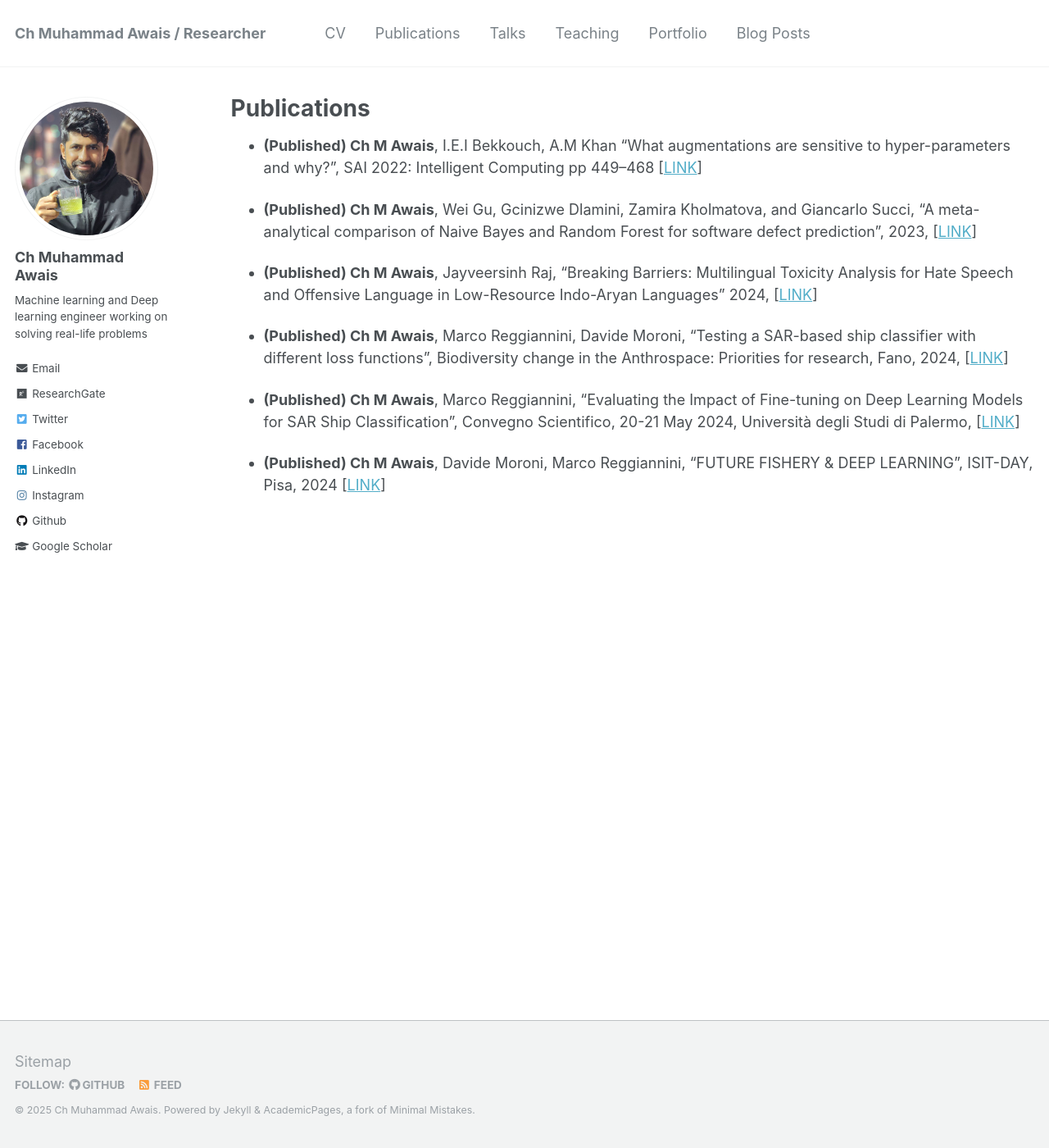
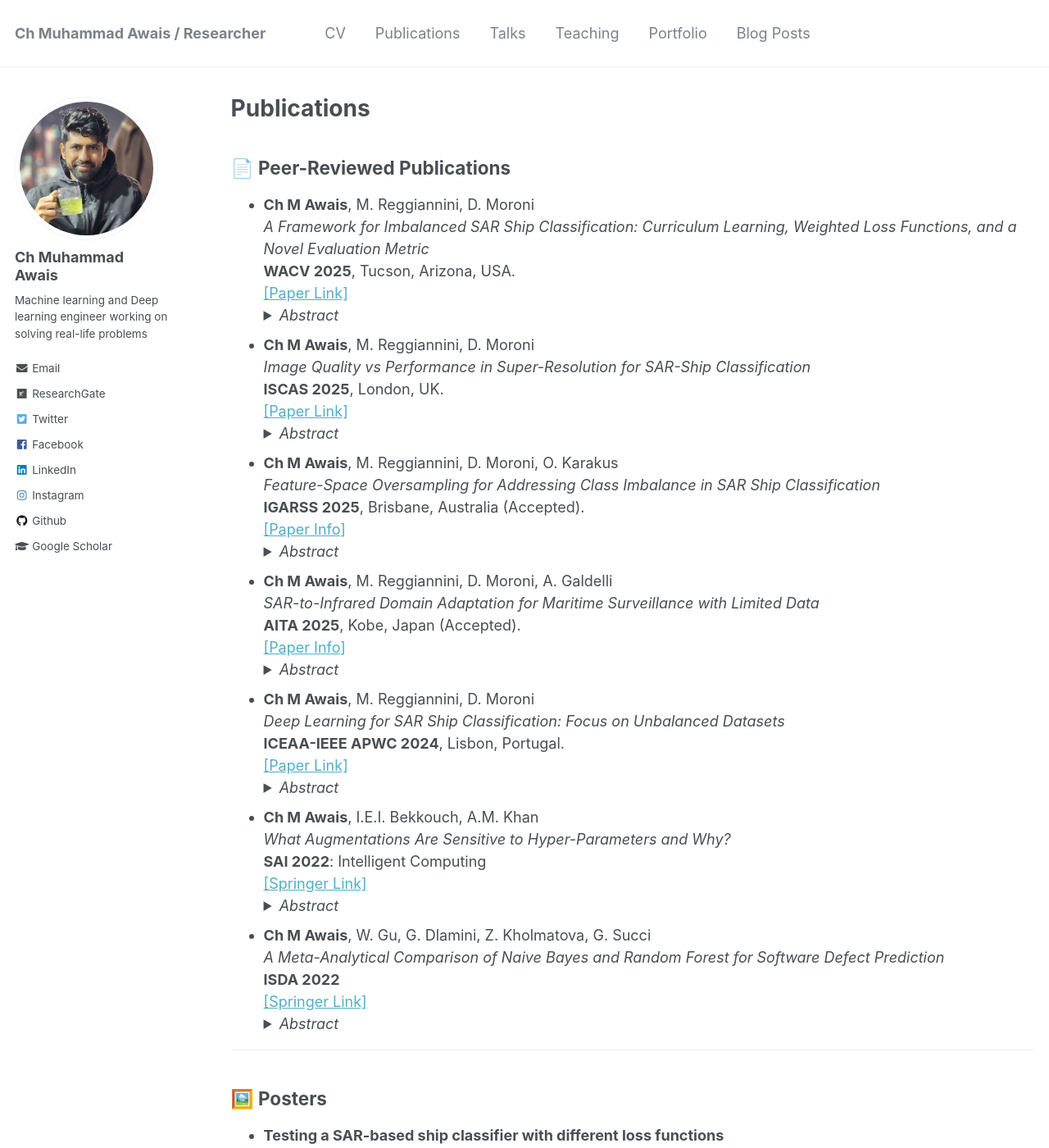
Before and after one commit to cm-awais/cm-awais.github.io, a Jekyll site: the page built from _pages/publications.md, in a window 1280 px wide and 1400 px high. Shown: the whole window at 82% size. Built offline with Jekyll 4.4.1, drawn with Linux system fonts in a browser that asks for light colours; some of the changed text lies outside the part shown.

Commit message:
Update publications.md

```diff
--- a/_pages/publications.md
+++ b/_pages/publications.md
@@ -8,14 +8,133 @@ author_profile: true
 {% if author.googlescholar %}
   You can also find my articles on <u><a href="{{author.googlescholar}}">my Google Scholar profile</a>.</u>
 {% endif %}
-- **(Published) Ch M Awais**, I.E.I Bekkouch, A.M Khan "What augmentations are sensitive to hyper-parameters and why?", SAI 2022: Intelligent Computing pp 449–468 \[[LINK](https://link.springer.com/chapter/10.1007/978-3-031-10461-9_31)\]
 
-- **(Published) Ch M Awais**, Wei Gu, Gcinizwe Dlamini, Zamira Kholmatova, and Giancarlo Succi, "A meta-analytical comparison of Naive Bayes and Random Forest for software defect prediction", 2023, \[[LINK](https://link.springer.com/chapter/10.1007/978-3-031-35501-1_14)\]
+## 📄 Peer-Reviewed Publications
 
-- **(Published) Ch M Awais**, Jayveersinh Raj, "Breaking Barriers: Multilingual Toxicity Analysis for Hate Speech and Offensive Language in Low-Resource Indo-Aryan Languages" 2024, \[[LINK](https://www.researchgate.net/publication/379660432_Breaking_Barriers_Multilingual_Toxicity_Analysis_for_Hate_Speech_and_Offensive_Language_in_Low-Resource_Indo-Aryan_Languages)\]
+<ul>
 
-- **(Published) Ch M Awais**, Marco Reggiannini, Davide Moroni, "Testing a SAR-based ship classifier with different loss functions", Biodiversity change in the Anthrospace: Priorities for research, Fano, 2024, \[[LINK](https://www.researchgate.net/publication/381708810_Testing_a_SAR-based_ship_classifier_with_different_loss_functions)\]
+  <li>
+    <!-- <img src="/assets/images/wacv2025_thumb.png" alt="WACV 2025" width="120"> -->
+    <strong>Ch M Awais</strong>, M. Reggiannini, D. Moroni<br>
+    <em>A Framework for Imbalanced SAR Ship Classification: Curriculum Learning, Weighted Loss Functions, and a Novel Evaluation Metric</em><br>
+    <strong>WACV 2025</strong>, Tucson, Arizona, USA.
+    <br><a href="https://openaccess.thecvf.com/content/WACV2025W/MaCVi/html/Awais_A_Framework_for_Imbalanced_SAR_Ship_Classification_Curriculum_Learning_Weighted_WACVW_2025_paper.html" target="_blank">[Paper Link]</a>
+    <details>
+      <summary><em>Abstract</em></summary>
+      <small>Introduces a curriculum learning framework, weighted losses, and a novel evaluation metric to improve SAR ship classification on imbalanced datasets.</small>
+    </details>
+  </li>
 
-- **(Published) Ch M Awais**, Marco Reggiannini, "Evaluating the Impact of Fine-tuning on Deep Learning Models for SAR Ship Classification", Convegno Scientifico, 20-21 May 2024, Università degli Studi di Palermo, \[[LINK](https://www.researchgate.net/publication/381708612_Evaluating_the_Impact_of_Fine-tuning_on_Deep_Learning_Models_for_SAR_Ship_Classification)\]
+  <li>
+    <!-- <img src="/assets/images/iscas2025_thumb.png" alt="ISCAS 2025" width="120"> -->
+    <strong>Ch M Awais</strong>, M. Reggiannini, D. Moroni<br>
+    <em>Image Quality vs Performance in Super-Resolution for SAR-Ship Classification</em><br>
+    <strong>ISCAS 2025</strong>, London, UK.
+    <br><a href="https://ieeexplore.ieee.org/abstract/document/11043629" target="_blank">[Paper Link]</a>
+    <details>
+      <summary><em>Abstract</em></summary>
+      <small>Explores the relationship between super-resolved image quality and classification performance on SAR ship datasets using deep learning models.</small>
+    </details>
+  </li>
 
-- **(Published) Ch M Awais**, Davide Moroni, Marco Reggiannini, "FUTURE FISHERY & DEEP LEARNING", ISIT-DAY, Pisa, 2024 \[[LINK](https://www.researchgate.net/publication/381709215_FUTURE_FISHERY_DEEP_LEARNING)\]
+  <li>
+    <!-- <img src="/assets/images/igarss2025_thumb.png" alt="IGARSS 2025" width="120"> -->
+    <strong>Ch M Awais</strong>, M. Reggiannini, D. Moroni, O. Karakus<br>
+    <em>Feature-Space Oversampling for Addressing Class Imbalance in SAR Ship Classification</em><br>
+    <strong>IGARSS 2025</strong>, Brisbane, Australia (Accepted).
+    <br><a href="https://www.2025.ieeeigarss.org" target="_blank">[Paper Info]</a>
+    <details>
+      <summary><em>Abstract</em></summary>
+      <small>Applies feature-space augmentation to rebalance data distribution in SAR ship classification, improving performance on underrepresented classes.</small>
+    </details>
+  </li>
+
+  <li>
+    <!-- <img src="/assets/images/aita2025_thumb.png" alt="AITA 2025" width="120"> -->
+    <strong>Ch M Awais</strong>, M. Reggiannini, D. Moroni, A. Galdelli<br>
+    <em>SAR-to-Infrared Domain Adaptation for Maritime Surveillance with Limited Data</em><br>
+    <strong>AITA 2025</strong>, Kobe, Japan (Accepted).
+    <br><a href="https://english.jsndi.jp/aita2025/index.html" target="_blank">[Paper Info]</a>
+    <details>
+      <summary><em>Abstract</em></summary>
+      <small>Introduces domain adaptation between SAR and IR imagery to improve maritime surveillance systems with limited labeled IR data.</small>
+    </details>
+  </li>
+
+  <li>
+    <!-- <img src="/assets/images/iceaa2024_thumb.png" alt="ICEAA 2024" width="120"> -->
+    <strong>Ch M Awais</strong>, M. Reggiannini, D. Moroni<br>
+    <em>Deep Learning for SAR Ship Classification: Focus on Unbalanced Datasets</em><br>
+    <strong>ICEAA-IEEE APWC 2024</strong>, Lisbon, Portugal.
+    <br><a href="https://ieeexplore.ieee.org/abstract/document/10701968" target="_blank">[Paper Link]</a>
+    <details>
+      <summary><em>Abstract</em></summary>
+      <small>Investigates the effect of class imbalance in SAR ship datasets and evaluates mitigation strategies using deep learning pipelines.</small>
+    </details>
+  </li>
+
+  <li>
+    <!-- <img src="/assets/images/sai2022_thumb.png" alt="SAI 2022" width="120"> -->
+    <strong>Ch M Awais</strong>, I.E.I. Bekkouch, A.M. Khan<br>
+    <em>What Augmentations Are Sensitive to Hyper-Parameters and Why?</em><br>
+    <strong>SAI 2022</strong>: Intelligent Computing
+    <br><a href="https://link.springer.com/chapter/10.1007/978-3-031-10461-9_31" target="_blank">[Springer Link]</a>
+    <details>
+      <summary><em>Abstract</em></summary>
+      <small>Empirically examines the sensitivity of common image augmentations to hyperparameter settings in classification tasks.</small>
+    </details>
+  </li>
+
+  <li>
+    <!-- <img src="/assets/images/isda2022_thumb.png" alt="ISDA 2022" width="120"> -->
+    <strong>Ch M Awais</strong>, W. Gu, G. Dlamini, Z. Kholmatova, G. Succi<br>
+    <em>A Meta-Analytical Comparison of Naive Bayes and Random Forest for Software Defect Prediction</em><br>
+    <strong>ISDA 2022</strong>
+    <br><a href="https://link.springer.com/chapter/10.1007/978-3-031-35501-1_14" target="_blank">[Springer Link]</a>
+    <details>
+      <summary><em>Abstract</em></summary>
+      <small>Performs a comparative meta-analysis of Naive Bayes and Random Forest on defect prediction benchmarks across multiple datasets.</small>
+    </details>
+  </li>
+
+</ul>
+
+<hr>
+
+## 🖼️ Posters
+
+<ul>
+
+  <li>
+    <!-- <img src="/assets/images/poster_curriculum_thumb.png" alt="Curriculum Learning Poster" width="120"> -->
+    <strong>Testing a SAR-based ship classifier with different loss functions</strong><br>
+    <em>Presented at Biodiversity change in the Anthrospace: Priorities for research</em>
+    <br><a href="https://iris.cnr.it/retrieve/06d2bfbe-a364-445a-bd88-75fb559b8441/9788880806516_digitDEF_BIOCHANGE2024.pdf#page=91" target="_blank">[View Poster PDF]</a>
+    <!-- <details>
+      <summary><em>Abstract</em></summary>
+      <small>Summarizes the core techniques and visual comparisons from our WACV paper on curriculum learning strategies for SAR ship data.</small>
+    </details> -->
+  </li>
+
+  <li>
+    <!-- <img src="/assets/images/poster_superres_thumb.png" alt="Super Resolution Poster" width="120"> -->
+    <strong>Evaluating the Impact of Fine-tuning on Deep Learning Models for SAR Ship Classification</strong><br>
+    <em>Presented at Convegno Scientifico, 20-21 May 2024, Università degli Studi di Palermo</em>
+    <br><a href="https://www.researchgate.net/publication/381708612_Evaluating_the_Impact_of_Fine-tuning_on_Deep_Learning_Models_for_SAR_Ship_Classification" target="_blank">[View Poster PDF]</a>
+    <!-- <details>
+      <summary><em>Abstract</em></summary>
+      <small>Visualizes findings on how upscaling SAR imagery with different super-resolution models affects classification accuracy and fidelity.</small>
+    </details> -->
+  </li>
+  <li>
+    <strong>FUTURE FISHERY & DEEP LEARNING</strong><br>
+    <em>Presented at ISIT-DAY, Pisa, 2024</em>
+    <br><a href="https://www.researchgate.net/publication/381709215_FUTURE_FISHERY_DEEP_LEARNING" target="_blank">[View Poster PDF]</a>
+  </li>
+  <li>
+    <strong>Novel Loss Function based Super-Resolution for SAR Ship Classiﬁcation</strong><br>
+    <em>Presented at IGARSS, 2025</em>
+    <br><a href="https://www.2025.ieeeigarss.org" target="_blank">[View Poster Info]</a>
+  </li>
+
+</ul>
```
